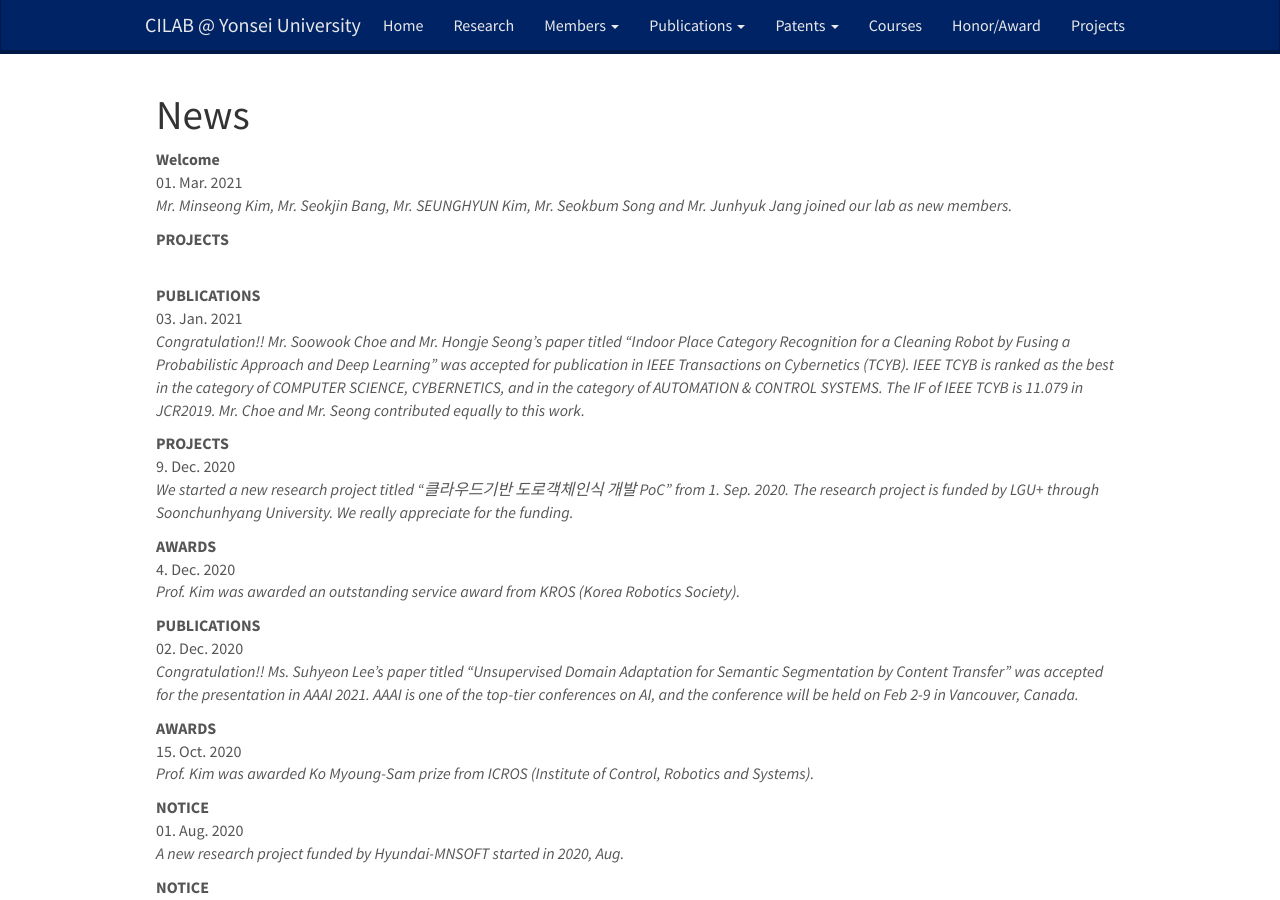
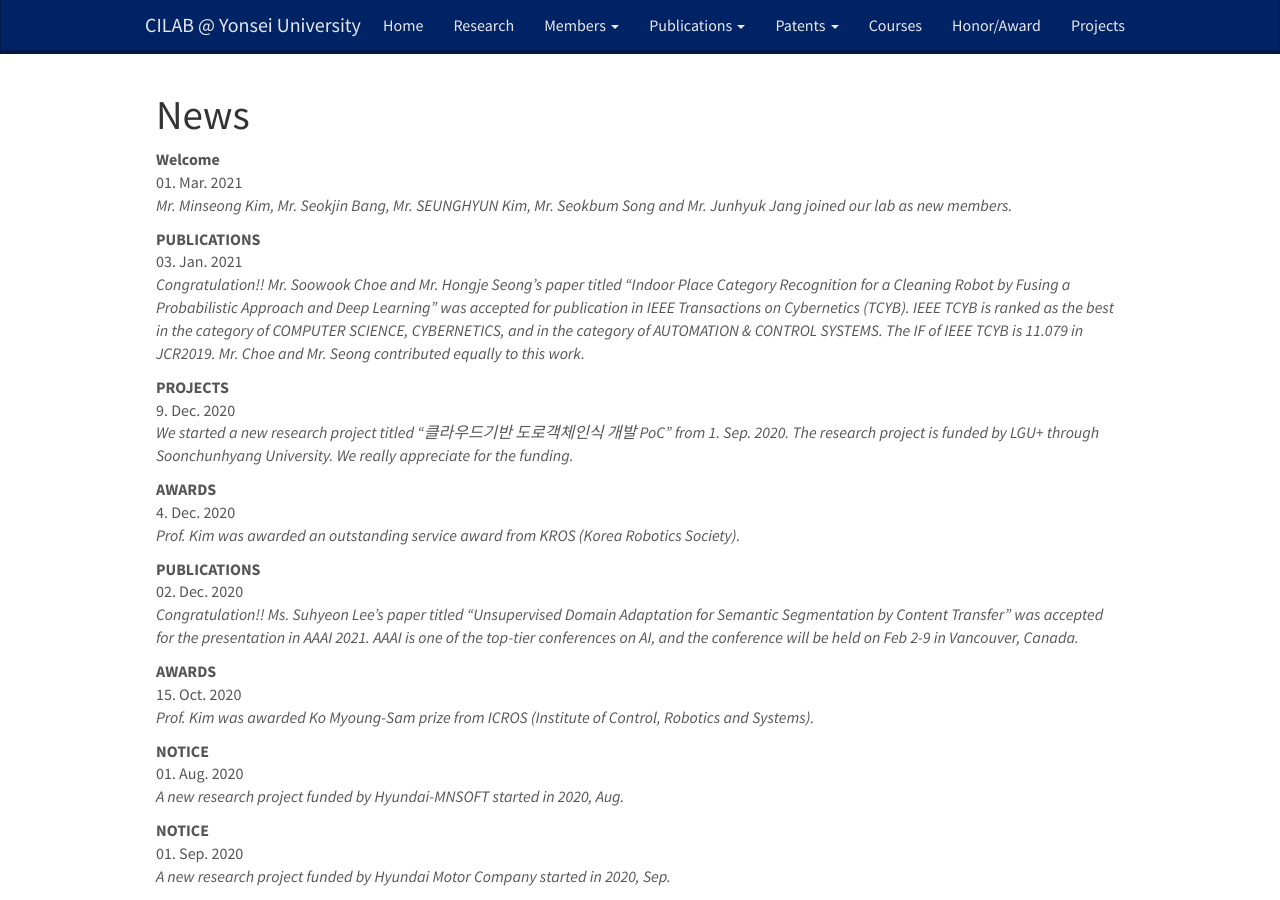
Before and after one commit to won4113/cilab-yonsei.github.io, a Jekyll site: the page built from _pages/allnews.md, in a window 1280 px wide and 900 px high. Built offline with Jekyll 4.4.1, drawn with Linux system fonts in a browser that asks for light colours; nearby versions of some CDN libraries.

Commit message:
Update news.yml

```diff
--- a/_data/news.yml
+++ b/_data/news.yml
@@ -1,7 +1,6 @@
 - category: Welcome
   date: 01. Mar. 2021
   headline: Mr. Minseong Kim, Mr. Seokjin Bang, Mr. SEUNGHYUN Kim, Mr. Seokbum Song and Mr. Junhyuk Jang joined our lab as new members.
-- category: PROJECTS
 - category: PUBLICATIONS
   date: 03. Jan. 2021
   headline: Congratulation!! Mr. Soowook Choe and Mr. Hongje Seong’s paper titled “Indoor Place Category Recognition for a Cleaning Robot by Fusing a Probabilistic Approach and Deep Learning” was accepted for publication in IEEE Transactions on Cybernetics (TCYB). IEEE TCYB is ranked as the best in the category of COMPUTER SCIENCE, CYBERNETICS, and in the category of AUTOMATION & CONTROL SYSTEMS. The IF of IEEE TCYB is 11.079 in JCR2019. Mr. Choe and Mr. Seong contributed equally to this work.
```
